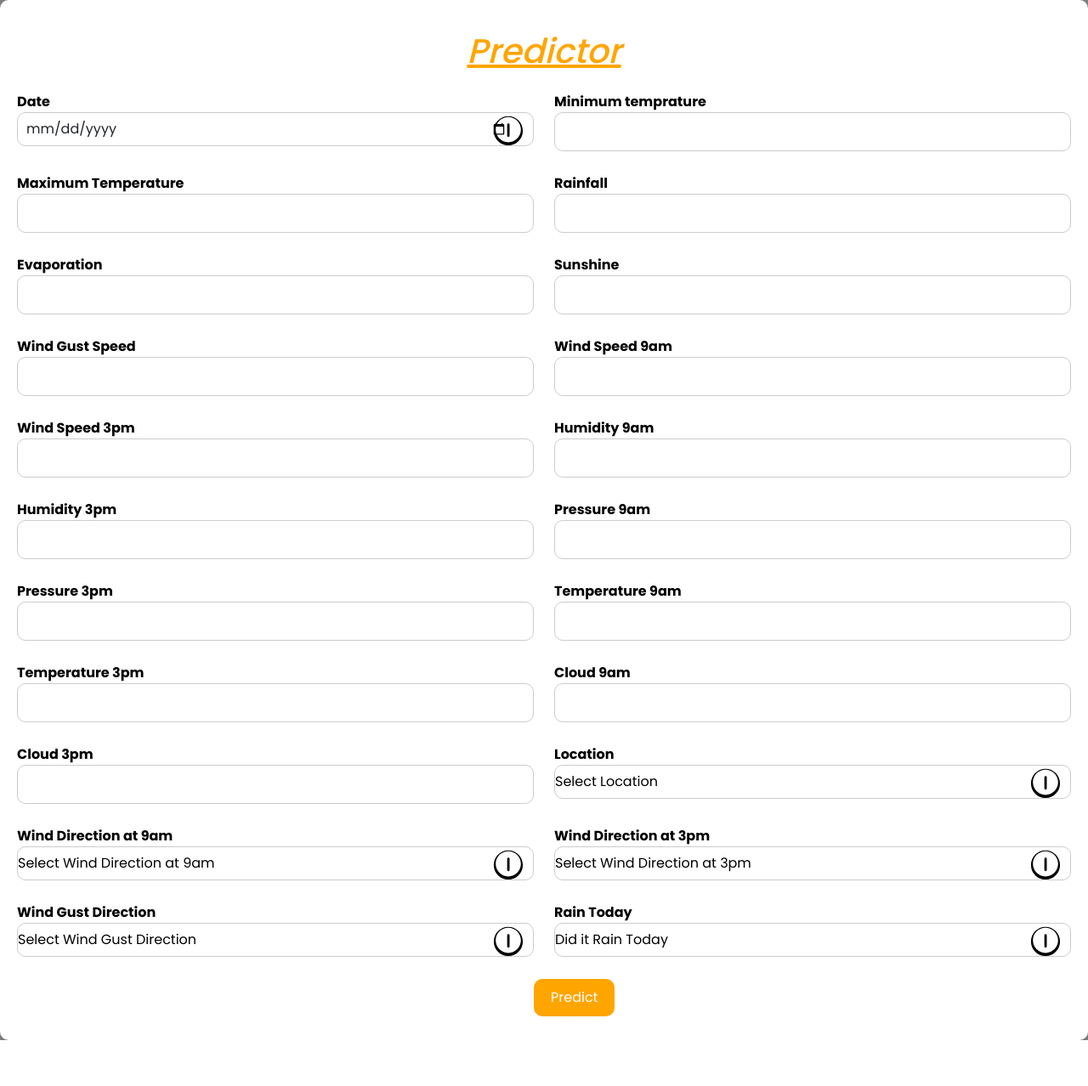
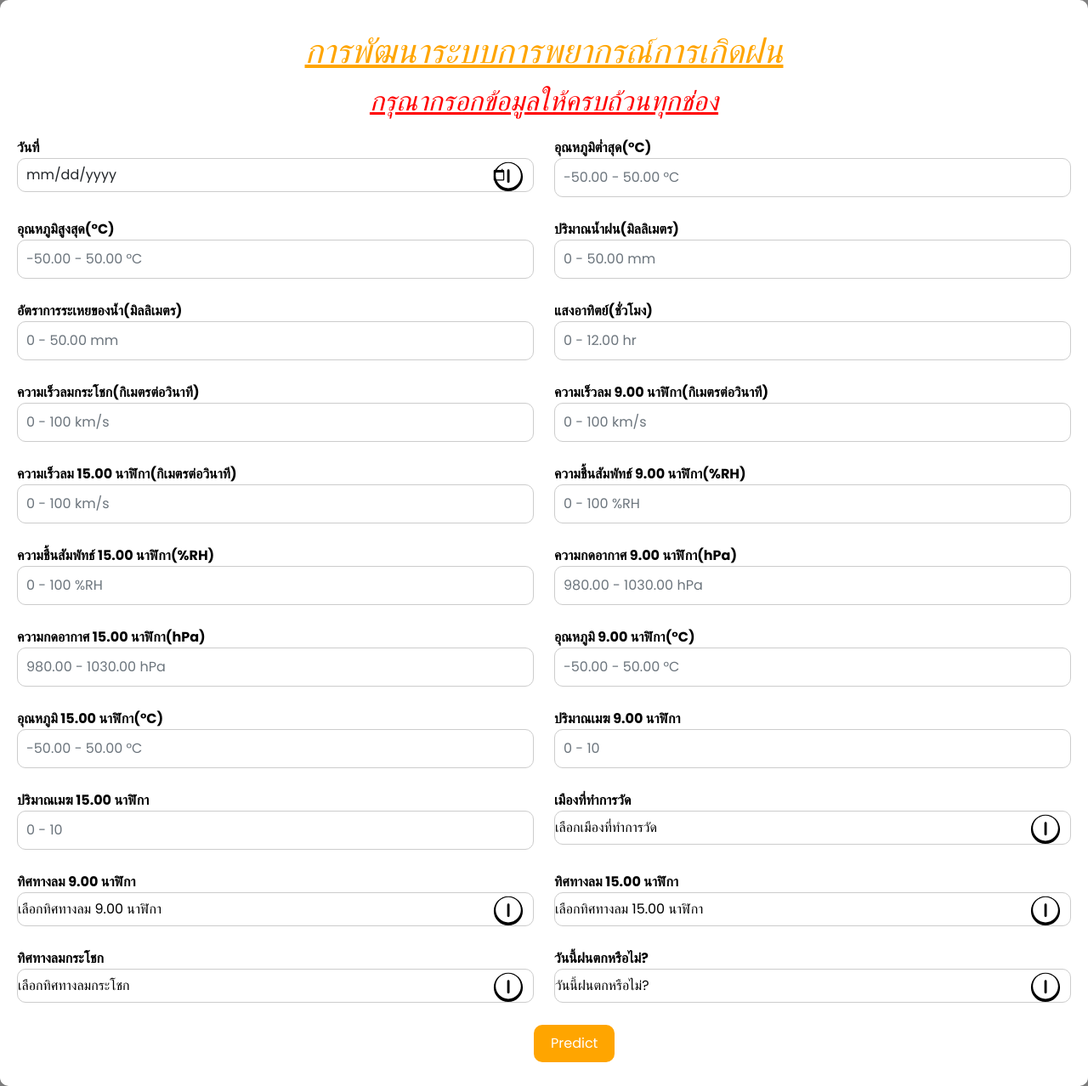
Before and after one commit to thekiller201/Rain-Forecasting, a Flask app: page / in a window 1280 px wide. Shown: the whole page at 85% size. Before the commit the page ends 1224 px from the top, so only its background shows below. Run offline with Flask 2, Linux system fonts and the light colour scheme; parts of the project's set-up code (start-up, migrations or seed data) failed here and were passed over.

Commit message:
Add files via upload

```diff
--- a/template/index.html
+++ b/template/index.html
@@ -19,116 +19,117 @@
 <body style="background-color:grey;">
     <section id="prediction-form">
         <form class="form" action="/predict", method="POST">
-            <h1 class="my-3 text-center" style="color:orange;font-style:italic;text-decoration:underline;">Predictor</h1>
+            <h1 class="my-3 text-center" style="color:orange;font-style:italic;text-decoration:underline;">การพัฒนาระบบการพยากรณ์การเกิดฝน</h1>
+            <h2 class="my-3 text-center" style="color:rgb(255, 0, 0);font-style:italic;text-decoration:underline;">กรุณากรอกข้อมูลให้ครบถ้วนทุกช่อง</h2>
             <div class="row">
                 <div class="col-md-6 my-2">
                     <div class="md-form">
-                        <label for="date" class="date">Date</label>
-                        <input type="date" class="form-control" id="date" name="date">
+                        <label for="date" class="date">วันที่</label>
+                        <input type="date" class="form-control" id="date" name="date" required>
                     </div>
                 </div>
                 <div class="col-md-6 my-2">
                     <div class="md-form">
-                        <label for="mintemp" class="mintemp"> Minimum temprature</label>
-                        <input type="text" class="form-control" id="mintemp" name="mintemp">
+                        <label for="mintemp" class="mintemp"> อุณหภูมิต่ำสุด(°C)</label>
+                        <input type="number" step="0.01" class="form-control" id="mintemp" name="mintemp" placeholder="-50.00 - 50.00 °C" required>
                     </div>
                 </div>
                 <div class="col-md-6 my-2">
                     <div class="md-form">
-                        <label for="maxtemp" class="maxtemp">Maximum Temperature</label>
-                        <input type="text" class="form-control" id="maxtemp" name="maxtemp">
+                        <label for="maxtemp" class="maxtemp">อุณหภูมิสูงสุด(°C)</label>
+                        <input input type="number" step="0.01" class="form-control" id="maxtemp" name="maxtemp" placeholder="-50.00 - 50.00 °C" required>
                     </div>
                 </div>
                 <div class="col-md-6 my-2">
                     <div class="md-form">
-                        <label for="rainfall" class="rainfall">Rainfall</label>
-                        <input type="text" class="form-control" id="rainfall" name="rainfall">
+                        <label for="rainfall" class="rainfall">ปริมาณน้ำฝน(มิลลิเมตร)</label>
+                        <input input type="number" step="0.01" class="form-control" id="rainfall" name="rainfall" placeholder="0 - 50.00 mm" required>
                     </div>
                 </div>
                 <div class="col-md-6 my-2">
                     <div class="md-form">
-                        <label for="evaporation" class="evaporation">Evaporation</label>
-                        <input type="text" class="form-control" id="evaporation" name="evaporation">
+                        <label for="evaporation" class="evaporation">อัตราการระเหยของน้ำ(มิลลิเมตร)</label>
+                        <input input type="number" step="0.01" class="form-control" id="evaporation" name="evaporation" placeholder="0 - 50.00 mm" required>
                     </div>
                 </div>
                 <div class="col-md-6 my-2">
                     <div class="md-form">
-                        <label for="sunshine" class="sunshine">Sunshine</label>
-                        <input type="text" class="form-control" id="sunshine" name="sunshine">
+                        <label for="sunshine" class="sunshine">แสงอาทิตย์(ชั่วโมง)</label>
+                        <input input type="number" step="0.01" class="form-control" id="sunshine" name="sunshine" placeholder="0 - 12.00 hr" required>
                     </div>
                 </div>
                 <div class="col-md-6 my-2">
                     <div class="md-form">
-                        <label for="windgustspeed" class="windgustspeed">Wind Gust Speed</label>
-                        <input type="text" class="form-control" id="windgustspeed" name="windgustspeed">
+                        <label for="windgustspeed" class="windgustspeed">ความเร็วลมกระโชก(กิเมตรต่อวินาที)</label>
+                        <input input type="number" step="0.01" class="form-control" id="windgustspeed" name="windgustspeed" placeholder="0 - 100 km/s" required>
                     </div>
                 </div>
                 <div class="col-md-6 my-2">
                     <div class="md-form">
-                        <label for="windspeed9am" class="windspeed9am">Wind Speed 9am</label>
-                        <input type="text" class="form-control" id="windspeed9am" name="windspeed9am">
+                        <label for="windspeed9am" class="windspeed9am">ความเร็วลม 9.00 นาฬิกา(กิเมตรต่อวินาที)</label>
+                        <input input type="number" step="0.01" class="form-control" id="windspeed9am" name="windspeed9am" placeholder="0 - 100 km/s" required>
                     </div>
                 </div>
                 <div class="col-md-6 my-2">
                     <div class="md-form">
-                        <label for="windspeed3pm" class="windspeed3pm">Wind Speed 3pm</label>
-                        <input type="text" class="form-control" id="windspeed3pm" name="windspeed3pm">
+                        <label for="windspeed3pm" class="windspeed3pm">ความเร็วลม 15.00 นาฬิกา(กิเมตรต่อวินาที)</label>
+                        <input input type="number" step="0.01" class="form-control" id="windspeed3pm" name="windspeed3pm" placeholder="0 - 100 km/s" required>
                     </div>
                 </div>
                 <div class="col-md-6 my-2">
                     <div class="md-form">
-                        <label for="humidity9am" class="humidity9am">Humidity 9am</label>
-                        <input type="text" class="form-control" id="humidity9am" name="humidity9am">
+                        <label for="humidity9am" class="humidity9am">ความชื้นสัมพัทธ์ 9.00 นาฬิกา(%RH)</label>
+                        <input input type="number" step="0.01" class="form-control" id="humidity9am" name="humidity9am" placeholder="0 - 100 %RH" required>
                     </div>
                 </div>
                 <div class="col-md-6 my-2">
                     <div class="md-form">
-                        <label for="humidity3pm" class="humidity3pm">Humidity 3pm</label>
-                        <input type="text" class="form-control" id="humidity3pm" name="humidity3pm">
+                        <label for="humidity3pm" class="humidity3pm">ความชื้นสัมพัทธ์ 15.00 นาฬิกา(%RH)</label>
+                        <input input type="number" step="0.01" class="form-control" id="humidity3pm" name="humidity3pm" placeholder="0 - 100 %RH" required>
                     </div>
                 </div>
                 <div class="col-md-6 my-2">
                     <div class="md-form">
-                        <label for="pressure9am" class="pressure9am">Pressure 9am</label>
-                        <input type="text" class="form-control" id="pressure9am" name="pressure9am">
+                        <label for="pressure9am" class="pressure9am">ความกดอากาศ 9.00 นาฬิกา(hPa)</label>
+                        <input input type="number" step="0.01" class="form-control" id="pressure9am" name="pressure9am" placeholder="980.00 - 1030.00 hPa" required >
                     </div>
                 </div>
                 <div class="col-md-6 my-2">
                     <div class="md-form">
-                        <label for="pressure3pm" class="pressure3pm">Pressure 3pm</label>
-                        <input type="text" class="form-control" id="pressure3pm" name="pressure3pm">
+                        <label for="pressure3pm" class="pressure3pm">ความกดอากาศ 15.00 นาฬิกา(hPa)</label>
+                        <input input type="number" step="0.01" class="form-control" id="pressure3pm" name="pressure3pm" placeholder="980.00 - 1030.00 hPa" required>
                     </div>
                 </div>
 
                 <div class="col-md-6 my-2">
                     <div class="md-form">
-                        <label for="temp9am" class="temp9am">Temperature 9am</label>
-                        <input type="text" class="form-control" id="temp9am" name="temp9am">
+                        <label for="temp9am" class="temp9am">อุณหภูมิ 9.00 นาฬิกา(°C)</label>
+                        <input input type="number" step="0.01" class="form-control" id="temp9am" name="temp9am" placeholder="-50.00 - 50.00 °C" required>
                     </div>
                 </div>
                 <div class="col-md-6 my-2">
                     <div class="md-form">
-                        <label for="temp3pm" class=temp3pm">Temperature 3pm</label>
-                        <input type="text" class="form-control" id="temp3pm" name="temp3pm">
+                        <label for="temp3pm" class=temp3pm">อุณหภูมิ 15.00 นาฬิกา(°C)</label>
+                        <input input type="number" step="0.01" class="form-control" id="temp3pm" name="temp3pm" placeholder="-50.00 - 50.00 °C" required>
                     </div>
                 </div>
                 <div class="col-md-6 my-2">
                     <div class="md-form">
-                        <label for="cloud9am" class="cloud9am">Cloud 9am</label>
-                        <input type="text" class="form-control" id="cloud9am" name="cloud9am">
+                        <label for="cloud9am" class="cloud9am">ปริมาณเมฆ 9.00 นาฬิกา</label>
+                        <input input type="number" step="0.01" class="form-control" id="cloud9am" name="cloud9am" placeholder="0 - 10" required>
                     </div>
                 </div>
                 <div class="col-md-6 my-2">
                     <div class="md-form">
-                        <label for="cloud3pm" class="cloud3pm">Cloud 3pm</label>
-                        <input type="text" class="form-control" id="cloud3pm" name="cloud3pm">
+                        <label for="cloud3pm" class="cloud3pm">ปริมาณเมฆ 15.00 นาฬิกา</label>
+                        <input input type="number" step="0.01" class="form-control" id="cloud3pm" name="cloud3pm" placeholder="0 - 10" required>
                     </div>
                 </div>
                 <div class="col-md-6 my-2">
                     <div class="md-form">
-                        <label for="location" class="location" name="location">Location</label>
-                        <select class="location" id="location" name="location" aria-label="Location">
-                            <option selected>Select Location</option>
+                        <label for="location" class="location" name="location">เมืองที่ทำการวัด</label>
+                        <select class="location" id="location" name="location" aria-label="Location" required>
+                            <option selected>เลือกเมืองที่ทำการวัด</option>
                             <option value= 24>Adelaide</option>
                             <option value= 7>Albany</option>
                             <option value= 30>Albury</option>
@@ -182,9 +183,9 @@
                 </div>
                 <div class="col-md-6 my-2">
                     <div class="md-form">
-                        <label for="winddir9am" class="winddir9am" name = "winddir9am">Wind Direction at 9am</label>
-                        <select class="winddir9am" id="winddir9am" name="winddir9am" aria-label="Wind Direction 9am">
-                            <option selected>Select Wind Direction at 9am</option>
+                        <label for="winddir9am" class="winddir9am" name = "winddir9am">ทิศทางลม 9.00 นาฬิกา</label>
+                        <select class="winddir9am" id="winddir9am" name="winddir9am" aria-label="Wind Direction 9am" required>
+                            <option selected>เลือกทิศทางลม 9.00 นาฬิกา</option>
                             <option value= 1>N</option>
                             <option value= 5>W</option>
                             <option value= 10>S</option>
@@ -206,9 +207,9 @@
                 </div>
                 <div class="col-md-6 my-2">
                     <div class="md-form">
-                        <label for="winddir3pm" class="winddir3pm" name = "winddir3pm">Wind Direction at 3pm</label>
-                        <select class="winddir3pm" id="winddir3pm" name = "winddir3pm" aria-label="Wind Direction at 3pm">
-                            <option selected>Select Wind Direction at 3pm</option>
+                        <label for="winddir3pm" class="winddir3pm" name = "winddir3pm">ทิศทางลม 15.00 นาฬิกา</label>
+                        <select class="winddir3pm" id="winddir3pm" name = "winddir3pm" aria-label="Wind Direction at 3pm" required>
+                            <option selected>เลือกทิศทางลม 15.00 นาฬิกา</option>
                             <option value= 2>N</option>
                             <option value= 4>W</option>
                             <option value= 8>S</option>
@@ -230,9 +231,9 @@
                 </div>
                 <div class="col-md-6 my-2">
                     <div class="md-form">
-                        <label for="windgustdir" class="windgustdir" name = "windgustdir">Wind Gust Direction</label>
-                        <select class="windgustdir" id="windgustdir" name = "windgustdir" aria-label="Wind Gust Direction">
-                            <option selected>Select Wind Gust Direction</option>
+                        <label for="windgustdir" class="windgustdir" name = "windgustdir">ทิศทางลมกระโชก</label>
+                        <select class="windgustdir" id="windgustdir" name = "windgustdir" aria-label="Wind Gust Direction" required>
+                            <option selected>เลือกทิศทางลมกระโชก</option>
                             <option value= 3>N</option>
                             <option value= 4>W</option>
                             <option value= 7>S</option>
@@ -254,11 +255,11 @@
                 </div>
                 <div class="col-md-6 my-2">
                     <div class="md-form">
-                        <label for="raintoday" class="raintoday" name="raintoday">Rain Today</label>
-                        <select class="raintoday" id="raintoday" name="raintoday" aria-label="Rain Today">
-                            <option selected>Did it Rain Today</option>
-                            <option value= 1>Yes</option>
-                            <option value= 0>No</option>
+                        <label for="raintoday" class="raintoday" name="raintoday">วันนี้ฝนตกหรือไม่?</label>
+                        <select class="raintoday" id="raintoday" name="raintoday" aria-label="Rain Today" required>
+                            <option selected>วันนี้ฝนตกหรือไม่?</option>
+                            <option value= 1>ใช่</option>
+                            <option value= 0>ไม่</option>
                         </select>
                     </div>
                 </div>
```
